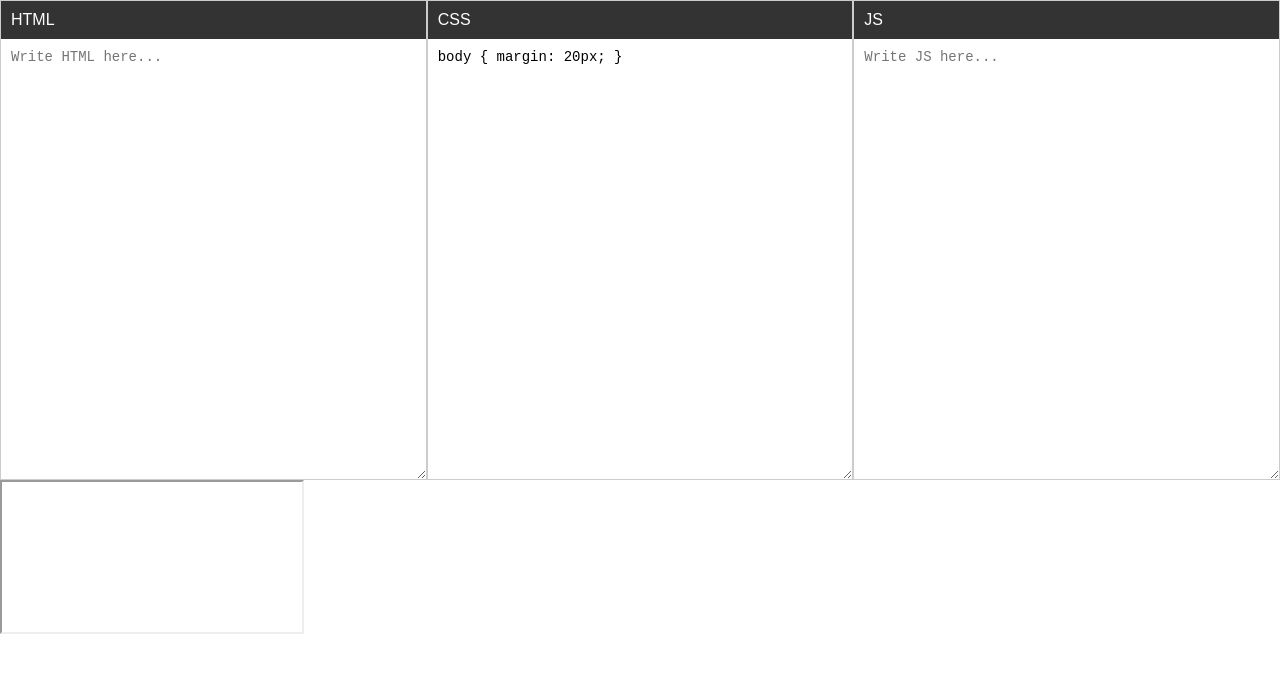
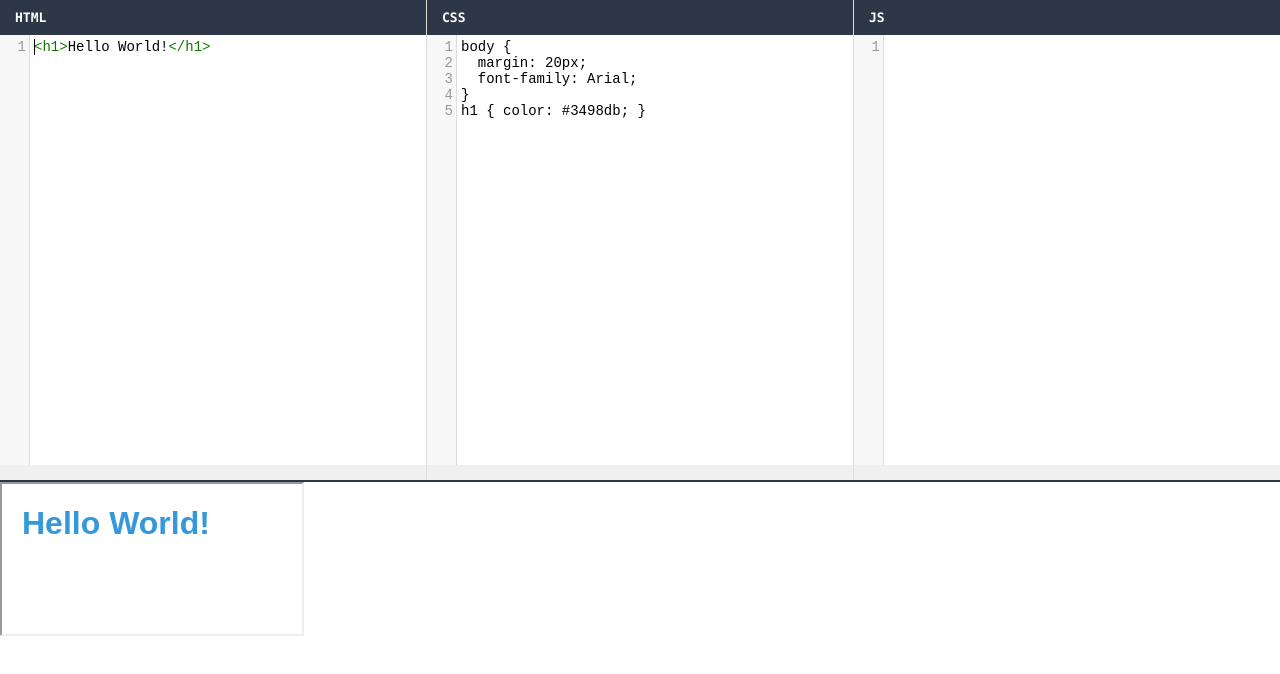
Before and after one commit to amrutha-t-s/Browser-based-code-editor-, a plain HTML site: page index.html in a window 1280 px wide. Drawn offline with nearby package versions, Linux system fonts and the light colour scheme.

Commit message:
i have added real features like vs code to get different colours in the line

```diff
--- a/index.html
+++ b/index.html
@@ -3,7 +3,14 @@
   <head>
     <meta charset="UTF-8" />
     <meta name="viewport" content="width=device-width, initial-scale=1.0" />
-    <title>Browser Code Editor</title>
+    <title>Pro Code Editor - Syntax Highlighting</title>
+
+    <!-- CodeMirror CDN -->
+    <link
+      rel="stylesheet"
+      href="https://cdnjs.cloudflare.com/ajax/libs/codemirror/5.65.16/codemirror.min.css"
+    />
+
     <link rel="stylesheet" href="style.css" />
   </head>
   <body>
@@ -26,6 +33,13 @@
         <iframe id="preview"></iframe>
       </div>
     </div>
+
+    <!-- CodeMirror Scripts (load AFTER HTML for performance) -->
+    <script src="https://cdnjs.cloudflare.com/ajax/libs/codemirror/5.65.16/codemirror.min.js"></script>
+    <script src="https://cdnjs.cloudflare.com/ajax/libs/codemirror/5.65.16/mode/xml/xml.min.js"></script>
+    <script src="https://cdnjs.cloudflare.com/ajax/libs/codemirror/5.65.16/mode/css/css.min.js"></script>
+    <script src="https://cdnjs.cloudflare.com/ajax/libs/codemirror/5.65.16/mode/javascript/javascript.min.js"></script>
+    <script src="https://cdnjs.cloudflare.com/ajax/libs/codemirror/5.65.16/mode/htmlmixed/htmlmixed.min.js"></script>
     <script src="script.js"></script>
   </body>
 </html>
--- a/script.js
+++ b/script.js
@@ -1,35 +1,94 @@
-const html = document.getElementById("html");
-const css = document.getElementById("css");
-const js = document.getElementById("js");
+let htmlEditor, cssEditor, jsEditor;
 const preview = document.getElementById("preview");
 
 function init() {
-  html.value = localStorage.getItem("html") || "";
-  css.value = localStorage.getItem("css") || "body { margin: 20px; }";
-  js.value = localStorage.getItem("js") || "";
-  run();
+  // Initialize syntax-highlighted editors
+  htmlEditor = CodeMirror.fromTextArea(document.getElementById("html"), {
+    mode: "htmlmixed",
+    lineNumbers: true,
+    theme: "default",
+    tabSize: 2,
+    indentWithTabs: false,
+    lineWrapping: true,
+    autofocus: true,
+  });
+
+  cssEditor = CodeMirror.fromTextArea(document.getElementById("css"), {
+    mode: "css",
+    lineNumbers: true,
+    theme: "default",
+    tabSize: 2,
+    lineWrapping: true,
+  });
+
+  jsEditor = CodeMirror.fromTextArea(document.getElementById("js"), {
+    mode: "javascript",
+    lineNumbers: true,
+    theme: "default",
+    tabSize: 2,
+    lineWrapping: true,
+  });
+
+  // Load from localStorage with defaults
+  htmlEditor.setValue(localStorage.getItem("html") || "<h1>Hello World!</h1>");
+  cssEditor.setValue(
+    localStorage.getItem("css") ||
+      "body {\n  margin: 20px;\n  font-family: Arial;\n}\nh1 { color: #3498db; }",
+  );
+  jsEditor.setValue(localStorage.getItem("js") || "");
+
+  // Live updates
+  attachListeners();
+  run(); // Initial render
+}
+
+function attachListeners() {
+  const debounce = (fn, ms) => {
+    let timeout;
+    return (...args) => {
+      clearTimeout(timeout);
+      timeout = setTimeout(() => fn(...args), ms);
+    };
+  };
+
+  const update = debounce(run, 300);
+
+  htmlEditor.on("change", update);
+  cssEditor.on("change", update);
+  jsEditor.on("change", update);
 }
 
 function run() {
-  const fullCode = `
-        <!DOCTYPE html>
-        <html>
-        <head>
-            <style>${css.value}</style>
-        </head>
-        <body>${html.value}
-            <script>${js.value}<\/script>
-        <\/body>
-        <\/html>
-    `;
+  const htmlCode = htmlEditor.getValue();
+  const cssCode = cssEditor.getValue();
+  const jsCode = jsEditor.getValue();
+
+  const fullCode = `<!DOCTYPE html>
+<html>
+<head>
+    <style>${cssCode}</style>
+</head>
+<body>${htmlCode}
+    <script>${jsCode}<\/script>
+</body>
+</html>`;
+
   preview.srcdoc = fullCode;
-  localStorage.setItem("html", html.value);
-  localStorage.setItem("css", css.value);
-  localStorage.setItem("js", js.value);
+
+  // Auto-save
+  localStorage.setItem("html", htmlCode);
+  localStorage.setItem("css", cssCode);
+  localStorage.setItem("js", jsCode);
 }
 
-html.addEventListener("input", run);
-css.addEventListener("input", run);
-js.addEventListener("input", run);
+// Keyboard shortcuts (Ctrl+S = Run, Shift+Enter = Newline)
+document.addEventListener("keydown", (e) => {
+  if (e.ctrlKey || e.metaKey) {
+    if (e.key === "s") {
+      e.preventDefault();
+      run();
+    }
+  }
+});
 
 init();
--- a/style.css
+++ b/style.css
@@ -4,8 +4,9 @@
   box-sizing: border-box;
 }
 body {
-  font-family: Arial, sans-serif;
+  font-family: "Consolas", "Monaco", monospace;
   background: #f0f0f0;
+  height: 100vh;
 }
 .container {
   display: flex;
@@ -20,31 +21,56 @@ body {
   flex: 1;
   display: flex;
   flex-direction: column;
-  border: 1px solid #ccc;
+  border-right: 1px solid #ddd;
+}
+.editor:last-child {
+  border-right: none;
 }
 label {
-  padding: 10px;
-  background: #333;
+  padding: 10px 15px;
+  background: #2d3748;
   color: white;
+  font-weight: bold;
+  font-size: 13px;
 }
 textarea {
   flex: 1;
   border: none;
-  padding: 10px;
+  padding: 0;
+  font-family: inherit;
   font-size: 14px;
-  resize: vertical;
 }
-#css,
-#js {
-  font-family: monospace;
+.CodeMirror {
+  height: 100%;
+  font-size: 14px;
+}
+.CodeMirror pre {
+  padding-left: 7px;
+  line-height: 1.45;
+}
+.editor .CodeMirror {
+  height: calc(100% - 50px);
 }
 .preview {
   height: 40vh;
-  border: none;
+  border-top: 2px solid #2d3748;
   background: white;
 }
 @media (max-width: 768px) {
   .editors {
     flex-direction: column;
   }
+  .preview {
+    height: 30vh;
+  }
 }
+/* Dark mode ready */
+body.dark {
+  background: #1a1a1a;
+}
+body.dark .editor {
+  border-color: #444;
+}
+body.dark label {
+  background: #1a202c;
+}
```
